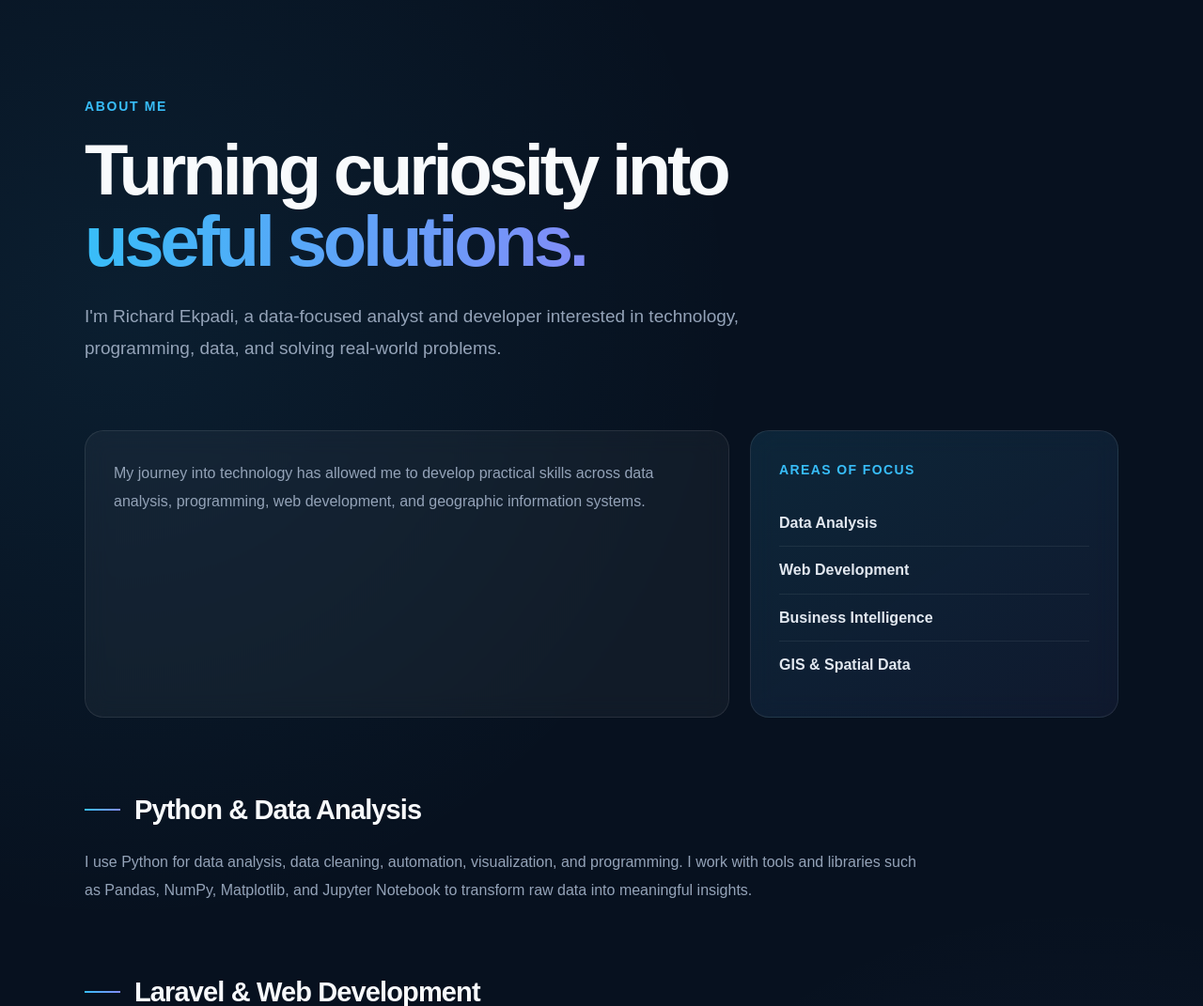
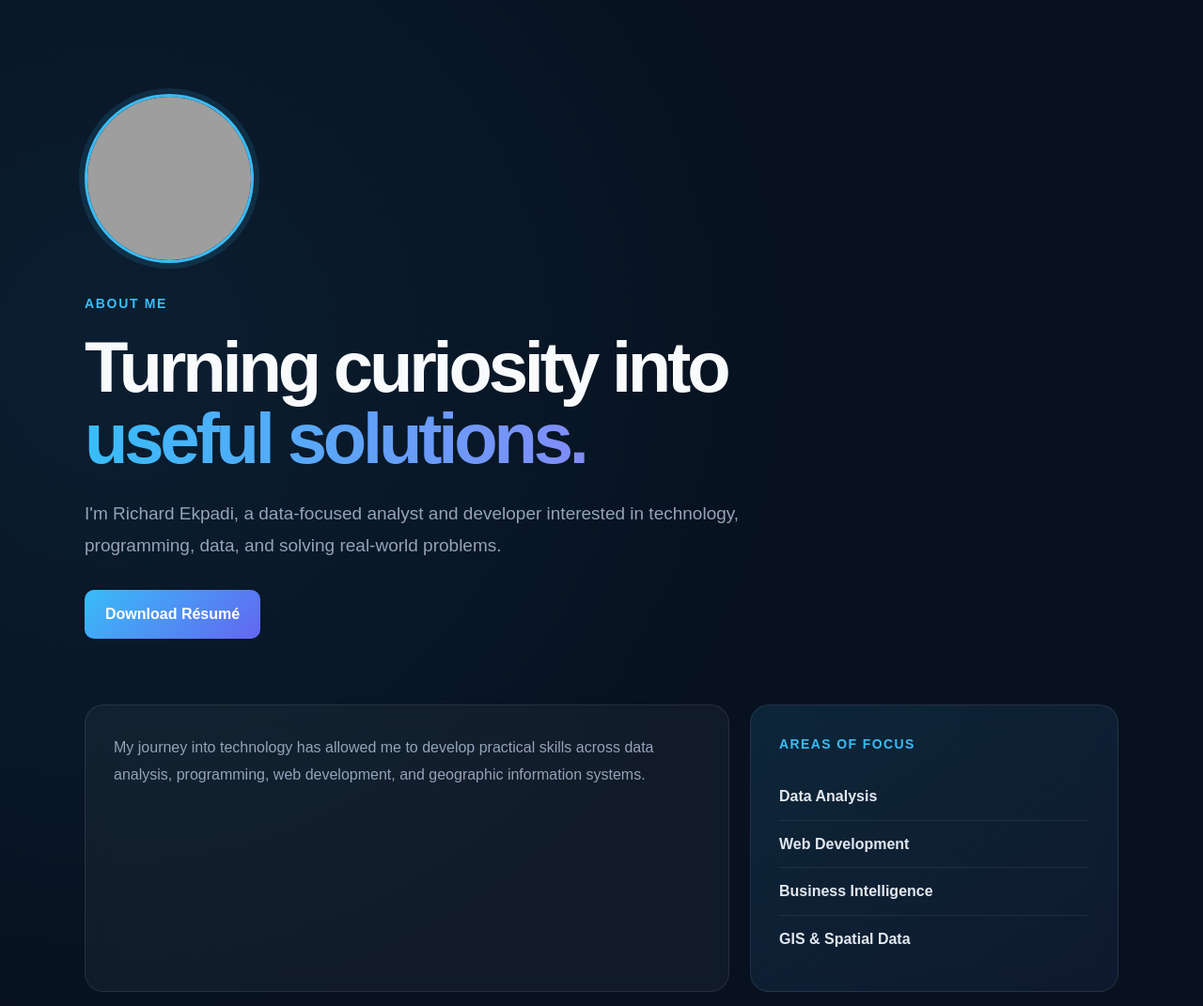
Before and after one commit to Scribus01/richard-portfolio, a Laravel app: page /about in a window 1280 px wide. Shown: the part 73-1144 px from the top of the page at 94% size. Run offline with Laravel 12, Linux system fonts and the light colour scheme; grey boxes are pictures that could not be loaded.

Commit message:
Update about.blade.php

```diff
--- a/resources/views/about.blade.php
+++ b/resources/views/about.blade.php
@@ -25,6 +25,17 @@
     .about-header {
         max-width: 800px;
         margin-bottom: 70px;
+    }
+
+    .profile-photo {
+        display: block;
+        width: 180px;
+        height: 180px;
+        margin-bottom: 30px;
+        object-fit: cover;
+        border-radius: 50%;
+        border: 3px solid #38bdf8;
+        box-shadow: 0 0 0 6px rgba(56, 189, 248, .12);
     }
 
     .about-label {
@@ -58,6 +69,10 @@
         color: #94a3b8;
         font-size: 19px;
         line-height: 1.8;
+    }
+
+    .about-actions {
+        margin-top: 30px;
     }
 
     /* INTRO CARDS */
@@ -261,6 +276,11 @@
             padding: 75px 6% 90px;
         }
 
+        .profile-photo {
+            width: 150px;
+            height: 150px;
+        }
+
         .skill-list {
             grid-template-columns: 1fr;
         }
@@ -284,6 +304,8 @@
 
         <div class="about-header">
 
+            <img src="/storage/profile.jpeg" alt="Richard Ekpadi" class="profile-photo">
+
             <span class="about-label">
                 About Me
             </span>
@@ -298,6 +320,12 @@
                 interested in technology, programming, data, and solving
                 real-world problems.
             </p>
+
+            <div class="about-actions">
+                <a href="/storage/resume.pdf" target="_blank" class="cta-button">
+                    Download Résumé
+                </a>
+            </div>
 
         </div>
 
```
